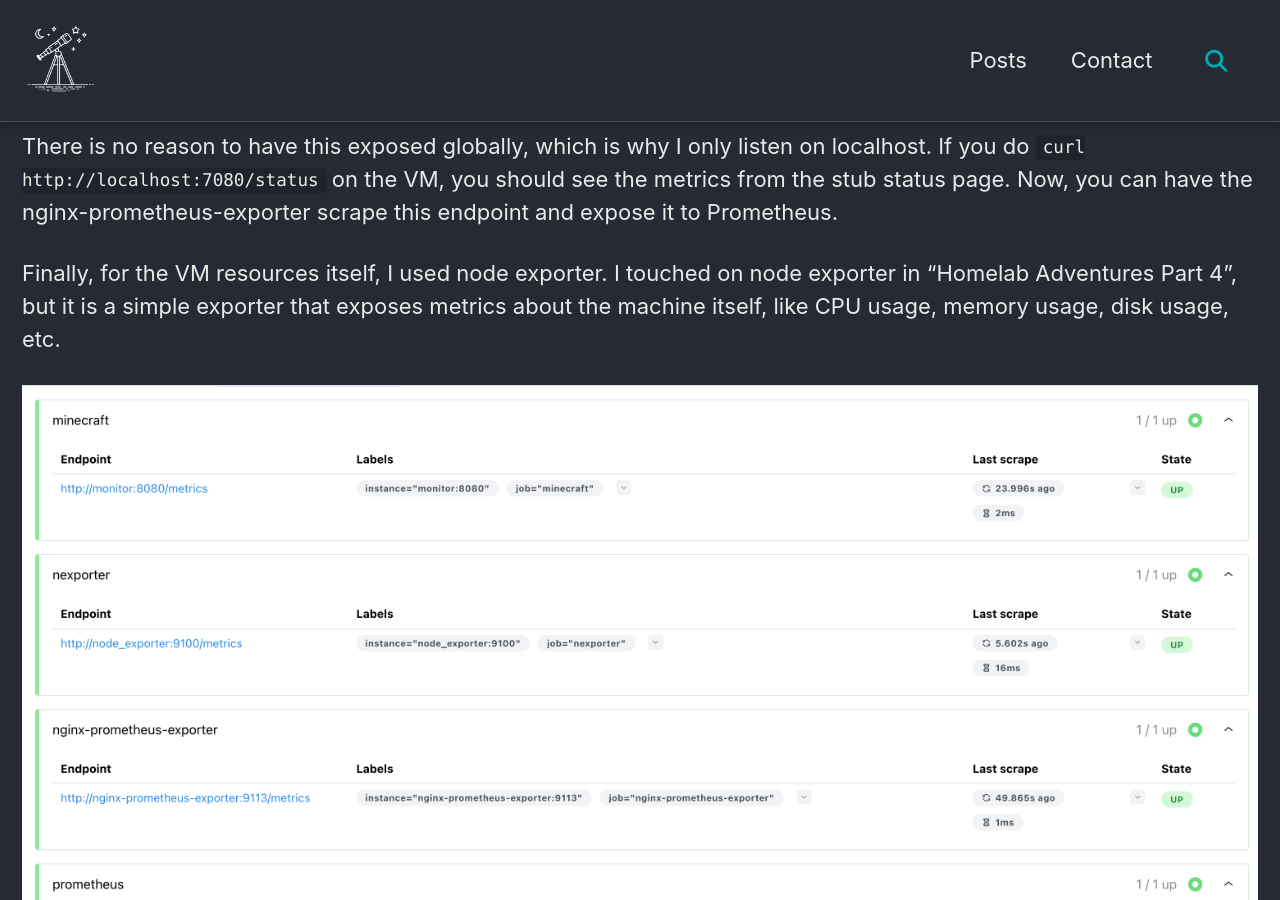
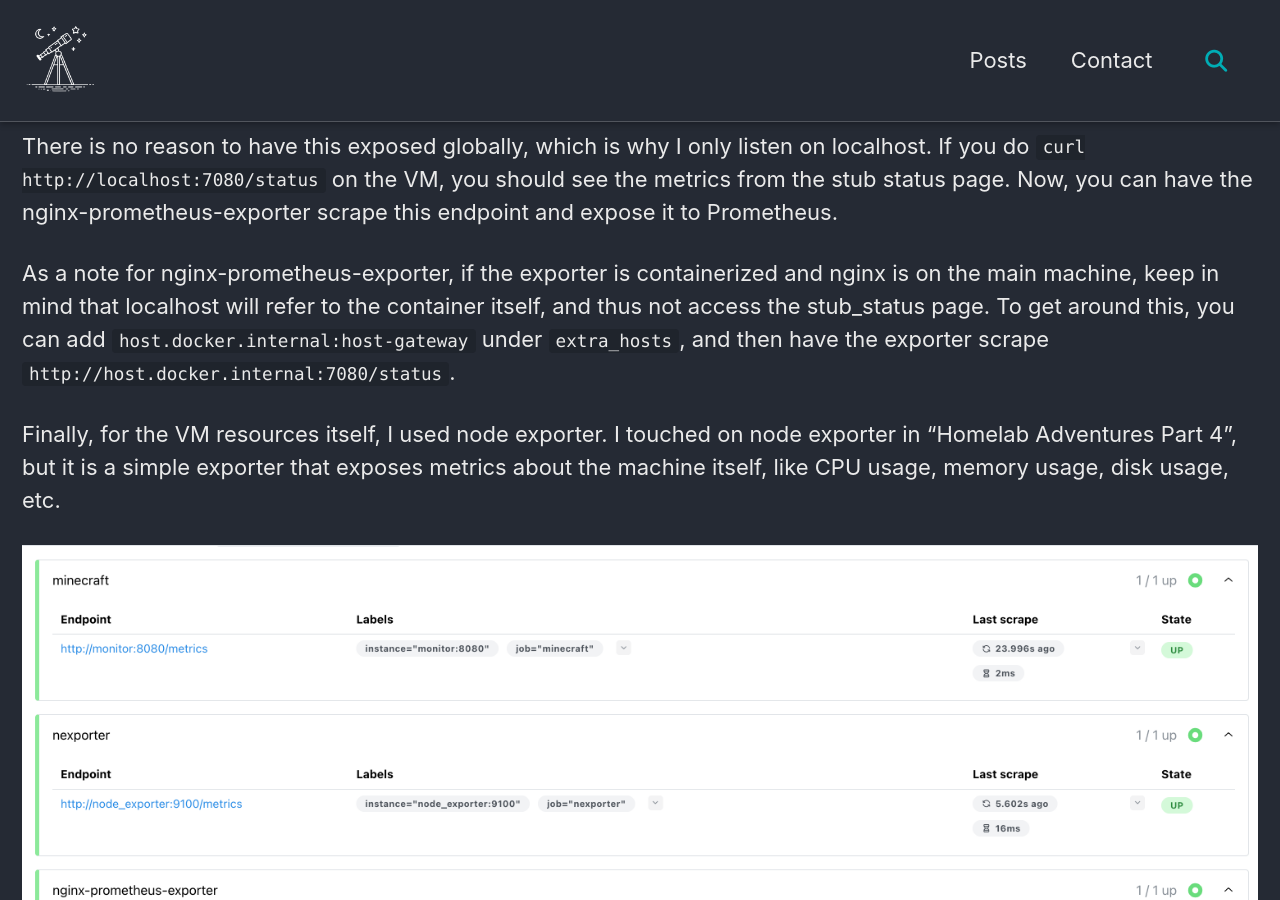
Before and after one commit to AidanV0908/aidanv0908.github.io, a Jekyll site: the page built from _posts/2026-02-04-managing-multiple-servers-with-tailscale.markdown, in a window 1280 px wide and 900 px high, scrolled down 1327 px. Built offline with Jekyll 4.4.1, drawn with Linux system fonts in a browser that asks for light colours; cached includes are drawn as plain includes; comment, search, counter and statistics services are not loaded.

Commit message:
Addendum for nginx-prometheus-exporter

```diff
--- a/_posts/2026-02-04-managing-multiple-servers-with-tailscale.markdown
+++ b/_posts/2026-02-04-managing-multiple-servers-with-tailscale.markdown
@@ -33,6 +33,8 @@ server {
 
 There is no reason to have this exposed globally, which is why I only listen on localhost. If you do `curl http://localhost:7080/status` on the VM, you should see the metrics from the stub status page. Now, you can have the nginx-prometheus-exporter scrape this endpoint and expose it to Prometheus.
 
+As a note for nginx-prometheus-exporter, if the exporter is containerized and nginx is on the main machine, keep in mind that localhost will refer to the container itself, and thus not access the stub_status page. To get around this, you can add `host.docker.internal:host-gateway` under `extra_hosts`, and then have the exporter scrape `http://host.docker.internal:7080/status`.
+
 Finally, for the VM resources itself, I used node exporter. I touched on node exporter in "Homelab Adventures Part 4", but it is a simple exporter that exposes metrics about the machine itself, like CPU usage, memory usage, disk usage, etc.
 
 ![Exporters](/assets/images/exporters.png)
```
